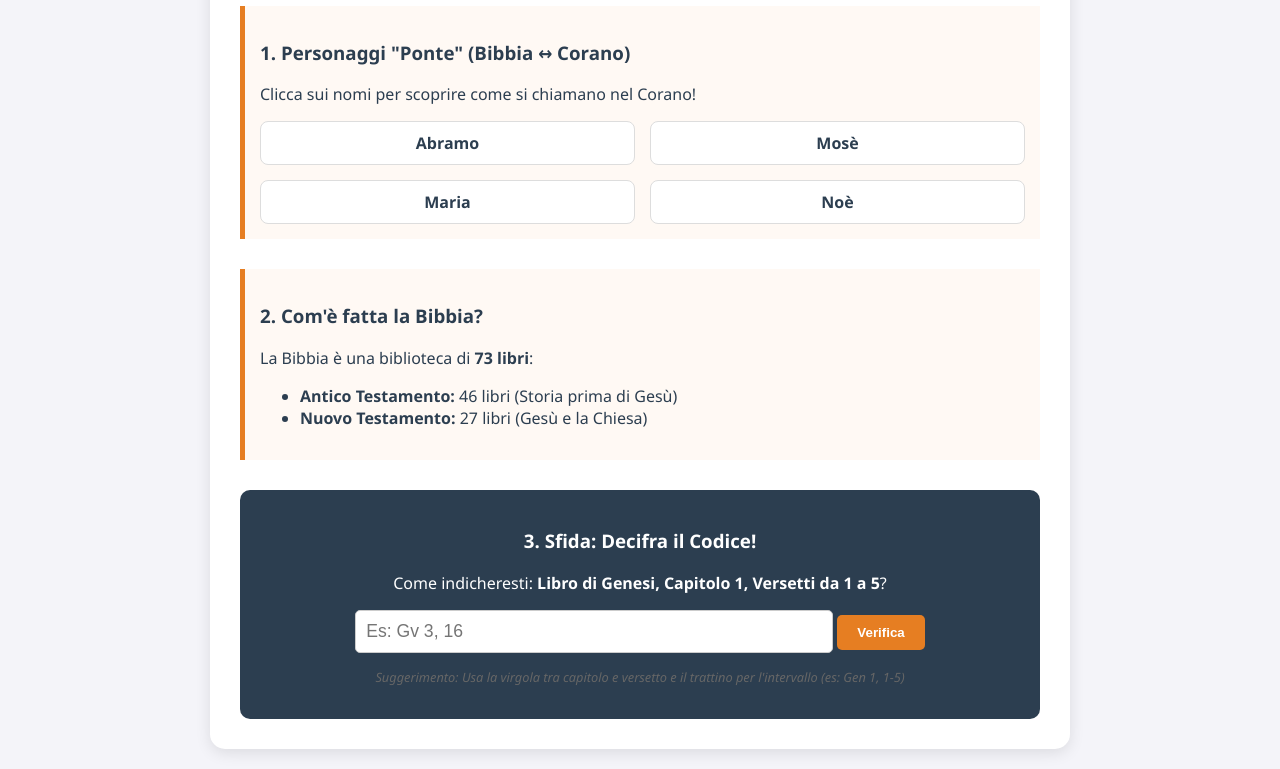
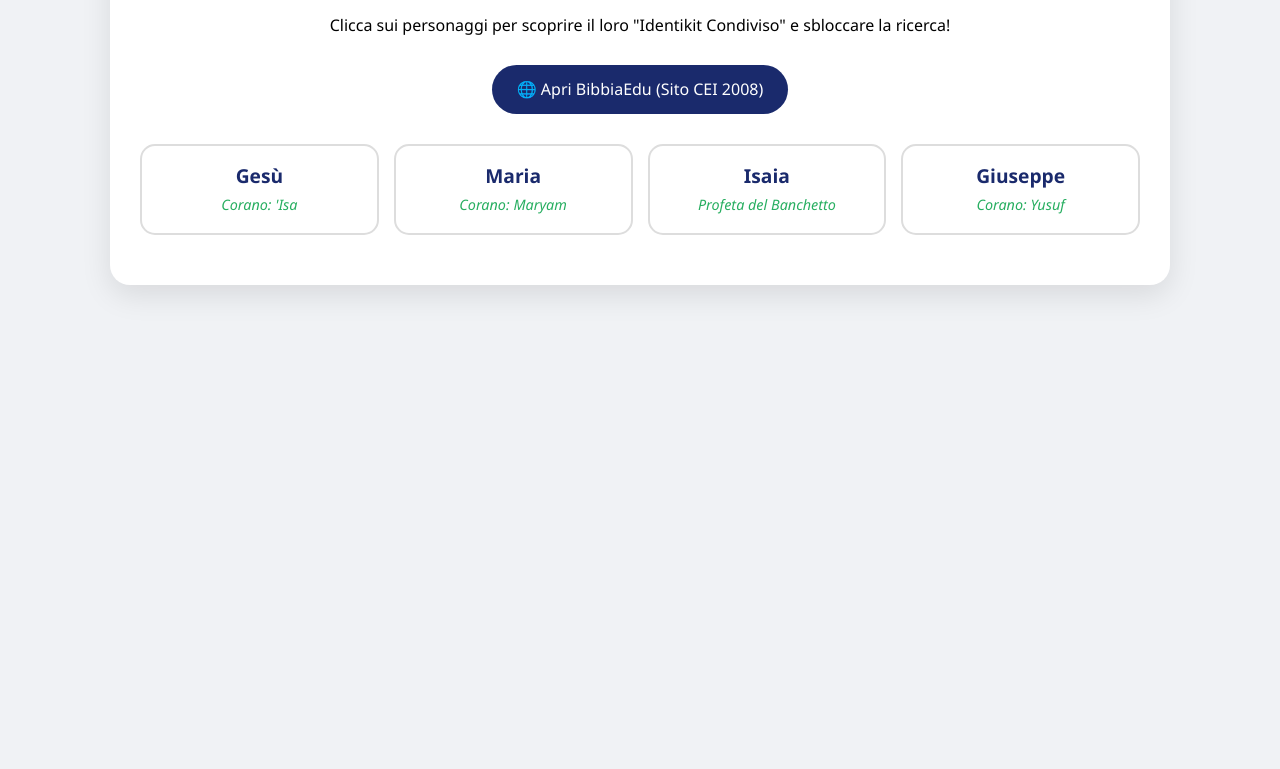
Before and after one commit to Paolo990Arcene/Bibbia-e-Corano, a plain HTML site: page index.html in a window 1280 px wide. Shown: the part 142-911 px from the top of the page. After the commit the page ends 800 px from the top, so only its background shows below. Drawn offline with Linux system fonts and the light colour scheme.

Commit message:
Update title and content for index.html

```diff
--- a/index.html
+++ b/index.html
@@ -3,81 +3,59 @@
 <head>
     <meta charset="UTF-8">
     <meta name="viewport" content="width=device-width, initial-scale=1.0">
-    <title>Detective delle Scritture: Bibbia & Corano</title>
+    <title>Bibbia & Corano: Digital Detective Pro</title>
     <style>
-        :root { --primary: #2c3e50; --secondary: #e67e22; --light: #f4f4f9; }
-        body { font-family: 'Segoe UI', Tahoma, Geneva, Verdana, sans-serif; background: var(--light); color: var(--primary); margin: 0; padding: 20px; }
-        .container { max-width: 800px; margin: auto; background: white; padding: 30px; border-radius: 15px; box-shadow: 0 4px 15px rgba(0,0,0,0.1); }
-        h1 { text-align: center; color: var(--secondary); border-bottom: 2px solid var(--secondary); padding-bottom: 10px; }
-        .section { margin-bottom: 30px; padding: 15px; border-left: 5px solid var(--secondary); background: #fff9f4; }
-        .grid { display: grid; grid-template-columns: 1fr 1fr; gap: 15px; }
-        .card { background: white; border: 1px solid #ddd; padding: 10px; border-radius: 8px; text-align: center; transition: 0.3s; }
-        .card:hover { transform: scale(1.05); border-color: var(--secondary); }
-        .v-box { background: #2c3e50; color: white; padding: 20px; border-radius: 10px; text-align: center; }
-        input { padding: 10px; border-radius: 5px; border: 1px solid #ccc; width: 60%; font-size: 1.1em; }
-        button { padding: 10px 20px; background: var(--secondary); color: white; border: none; border-radius: 5px; cursor: pointer; font-weight: bold; }
-        button:hover { background: #d35400; }
-        #feedback { margin-top: 15px; font-weight: bold; }
-        .info-tag { font-size: 0.8em; color: #666; font-style: italic; }
+        :root { --primary: #1a2a6c; --accent: #f2994a; --bg: #f0f2f5; --quran: #27ae60; }
+        body { font-family: 'Segoe UI', sans-serif; background: var(--bg); padding: 20px; line-height: 1.6; }
+        .container { max-width: 1000px; margin: auto; background: white; padding: 30px; border-radius: 20px; box-shadow: 0 10px 30px rgba(0,0,0,0.1); }
+        h1 { color: var(--primary); text-align: center; border-bottom: 3px solid var(--accent); }
+
+        /* Personaggi Interattivi */
+        .character-grid { display: grid; grid-template-columns: repeat(auto-fit, minmax(200px, 1fr)); gap: 15px; margin: 20px 0; }
+        .char-card { background: white; border: 2px solid #ddd; border-radius: 15px; padding: 15px; text-align: center; cursor: pointer; transition: 0.3s; }
+        .char-card:hover { transform: translateY(-5px); border-color: var(--accent); box-shadow: 0 5px 15px rgba(0,0,0,0.1); }
+        .char-card img { width: 80px; height: 80px; border-radius: 50%; background: #eee; margin-bottom: 10px; }
+        .char-name { font-weight: bold; display: block; font-size: 1.2em; color: var(--primary); }
+        .char-alias { font-style: italic; color: var(--quran); font-size: 0.9em; }
+
+        /* Modal / Dettagli */
+        #detail-box { display: none; background: #fffbe6; border: 2px solid var(--accent); padding: 20px; border-radius: 15px; margin-top: 20px; animation: fadeIn 0.5s; }
+
+        /* Tabella Missioni */
+        .mission-table { width: 100%; border-collapse: collapse; margin-top: 20px; font-size: 0.9em; }
+        .mission-table th { background: var(--primary); color: white; padding: 10px; }
+        .mission-table td { padding: 10px; border-bottom: 1px solid #eee; }
+        .coord { background: #e8f0fe; padding: 2px 5px; border-radius: 4px; font-family: monospace; font-weight: bold; }
+
+        @keyframes fadeIn { from { opacity: 0; } to { opacity: 1; } }
+        .btn-link { background: var(--primary); color: white; padding: 12px 25px; text-decoration: none; border-radius: 30px; display: inline-block; margin: 10px 0; }
     </style>
 </head>
 <body>
 
 <div class="container">
-    <h1>📖 Detective delle Scritture</h1>
+    <h1>🕵️‍♂️ Bible & Quran Detective</h1>
 
-    <div class="section">
-        <h3>1. Personaggi "Ponte" (Bibbia ↔ Corano)</h3>
-        <p>Clicca sui nomi per scoprire come si chiamano nel Corano!</p>
-        <div class="grid">
-            <div class="card" onclick="alert('In arabo: Ibrahim. È il padre dei credenti in entrambe le fedi.')"><strong>Abramo</strong></div>
-            <div class="card" onclick="alert('In arabo: Musa. È il profeta più citato nel Corano!')"><strong>Mosè</strong></div>
-            <div class="card" onclick="alert('In arabo: Maryam. Ha un intero capitolo dedicato a lei nel Corano.')"><strong>Maria</strong></div>
-            <div class="card" onclick="alert('In arabo: Nuh. Anche qui costruisce l\'arca per salvare il creato.')"><strong>Noè</strong></div>
+    <center>
+        <p>Clicca sui personaggi per scoprire il loro "Identikit Condiviso" e sbloccare la ricerca!</p>
+        <a href="https://www.bibbiaedu.it/CEI2008/" target="_blank" class="btn-link">🌐 Apri BibbiaEdu (Sito CEI 2008)</a>
+    </center>
+
+    <div class="character-grid">
+        <div class="char-card" onclick="showDetail('gesu')">
+            <span class="char-name">Gesù</span>
+            <span class="char-alias">Corano: 'Isa</span>
+        </div>
+        <div class="char-card" onclick="showDetail('maria')">
+            <span class="char-name">Maria</span>
+            <span class="char-alias">Corano: Maryam</span>
+        </div>
+        <div class="char-card" onclick="showDetail('isaia')">
+            <span class="char-name">Isaia</span>
+            <span class="char-alias">Profeta del Banchetto</span>
+        </div>
+        <div class="char-card" onclick="showDetail('giuseppe')">
+            <span class="char-name">Giuseppe</span>
+            <span class="char-alias">Corano: Yusuf</span>
         </div>
     </div>
-
-    <div class="section">
-        <h3>2. Com'è fatta la Bibbia?</h3>
-        <p>La Bibbia è una biblioteca di <strong>73 libri</strong>:</p>
-        <ul>
-            <li><strong>Antico Testamento:</strong> 46 libri (Storia prima di Gesù)</li>
-            <li><strong>Nuovo Testamento:</strong> 27 libri (Gesù e la Chiesa)</li>
-        </ul>
-    </div>
-
-    <div class="v-box">
-        <h3>3. Sfida: Decifra il Codice!</h3>
-        <p>Come indicheresti: <strong>Libro di Genesi, Capitolo 1, Versetti da 1 a 5</strong>?</p>
-        <input type="text" id="userInput" placeholder="Es: Gv 3, 16">
-        <button onclick="checkAnswer()">Verifica</button>
-        <div id="feedback"></div>
-        <p class="info-tag">Suggerimento: Usa la virgola tra capitolo e versetto e il trattino per l'intervallo (es: Gen 1, 1-5)</p>
-    </div>
-</div>
-
-<script>
-    function checkAnswer() {
-        const ans = document.getElementById('userInput').value.trim().toLowerCase();
-        const feedback = document.getElementById('feedback');
-
-        // Accetta diverse varianti di spaziatura
-        if (ans === 'gen 1, 1-5' || ans === 'gen 1,1-5' || ans === 'genesi 1, 1-5') {
-            feedback.innerHTML = "✅ Eccellente! Codice sbloccato!";
-            feedback.style.color = "#2ecc71";
-            confetti();
-        } else {
-            feedback.innerHTML = "❌ Riprova! Ricorda: Nome Libro (abbreviato) + Spazio + Capitolo + Virgola + Spazio + Versetti.";
-            feedback.style.color = "#e74c3c";
-        }
-    }
-
-    // Piccola funzione per un effetto sorpresa
-    function confetti() {
-        document.body.style.backgroundColor = "#d4edda";
-        setTimeout(() => { document.body.style.backgroundColor = "#f4f4f9"; }, 1000);
-    }
-</script>
-
-</body>
-</html>
```
